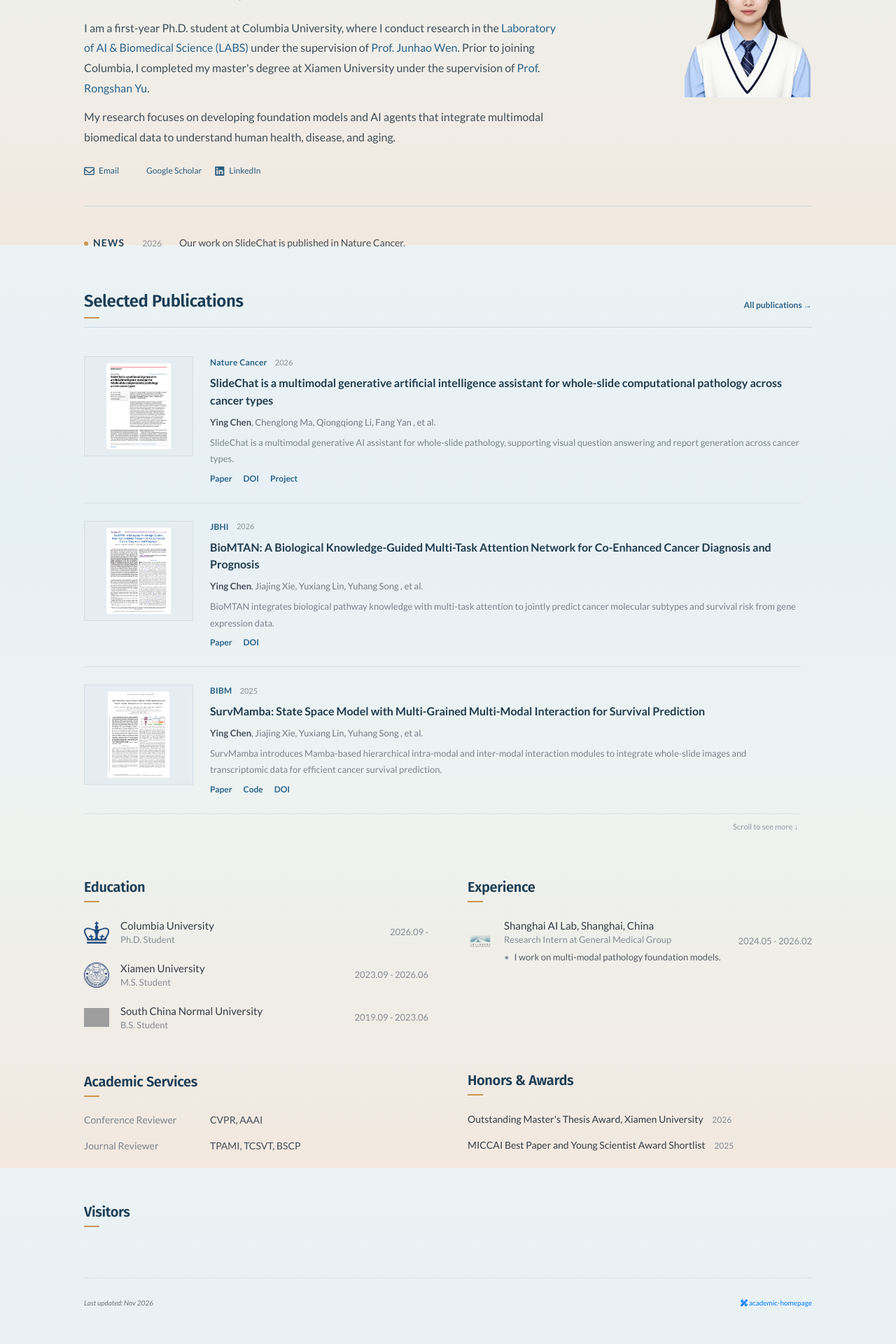
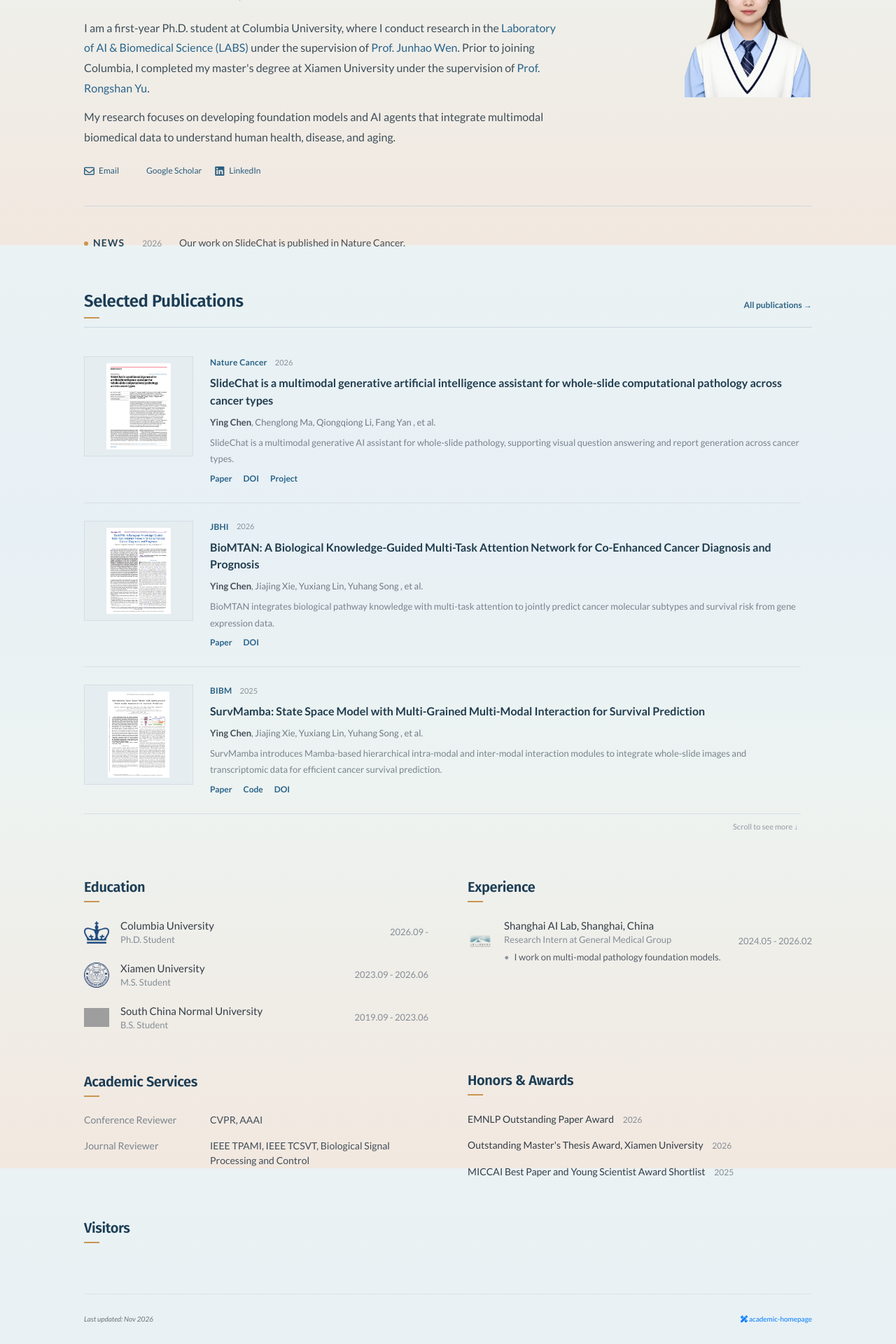
Before and after one commit to CYing18/CYing18.github.io, a Jekyll site: the page built from index.html, in a window 1280 px wide. Shown: the part 969-2889 px from the top of the page at 70% size. Built offline with Jekyll 4.4.1, drawn with Linux system fonts in a browser that asks for light colours; nearby versions of some CDN libraries; a style sheet for code colours, icons or effects is not loaded; before the commit the page ends 2866 px from its top, so only the background shows below that; grey boxes are pictures that could not be loaded.

Commit message:
Update reviewer service and honors

```diff
--- a/_data/profile.yml
+++ b/_data/profile.yml
@@ -70,6 +70,8 @@
   date: 2024.05 - 2026.02
 
 awards:
+- name: EMNLP Outstanding Paper Award
+  date: 2026
 - name: Outstanding Master's Thesis Award, Xiamen University
   date: 2026
 - name: MICCAI Best Paper and Young Scientist Award Shortlist
@@ -80,6 +82,6 @@
     - CVPR
     - AAAI
   journals:
-    - TPAMI
-    - TCSVT
-    - BSCP
+    - IEEE TPAMI
+    - IEEE TCSVT
+    - Biological Signal Processing and Control
```
